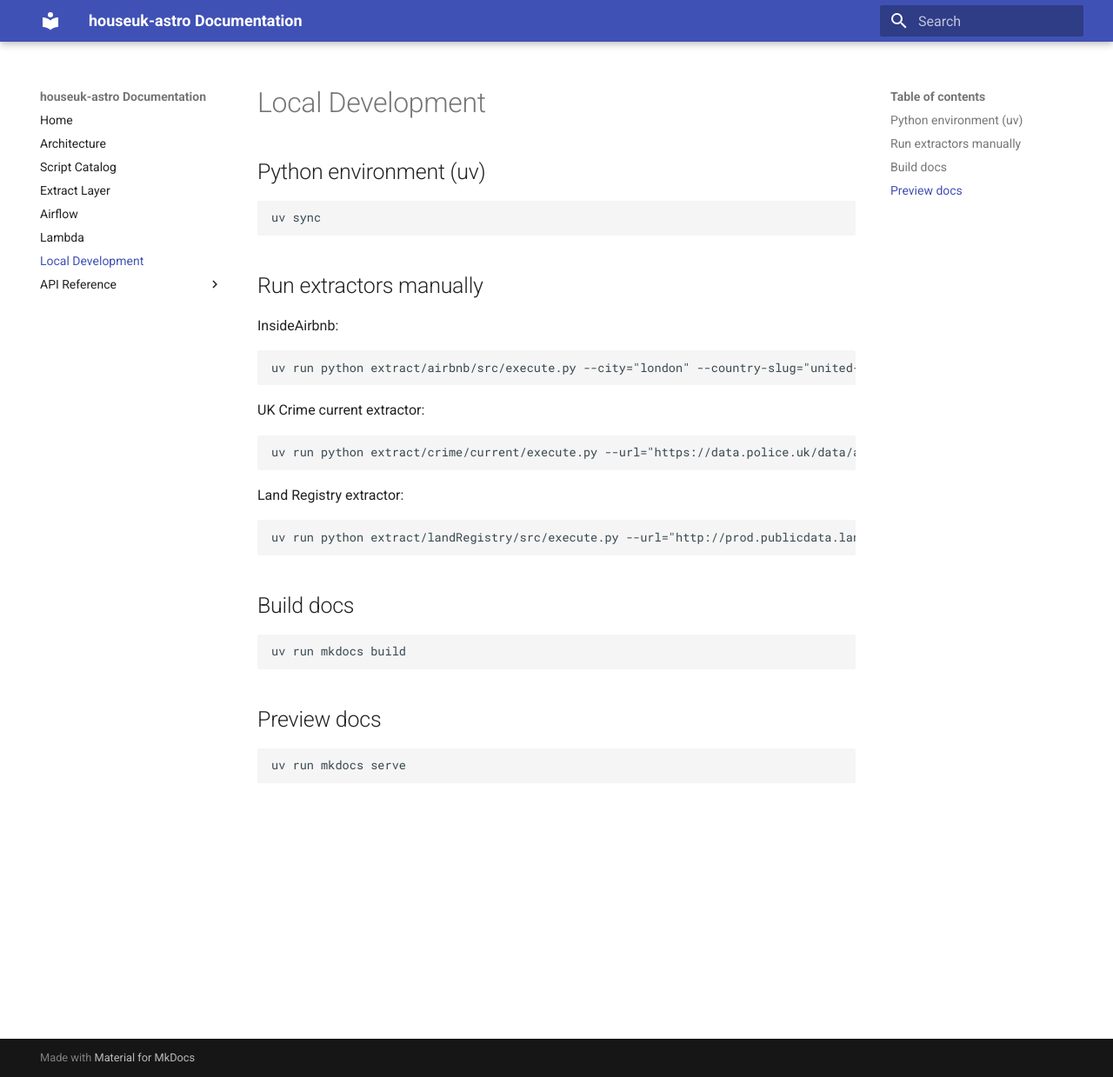
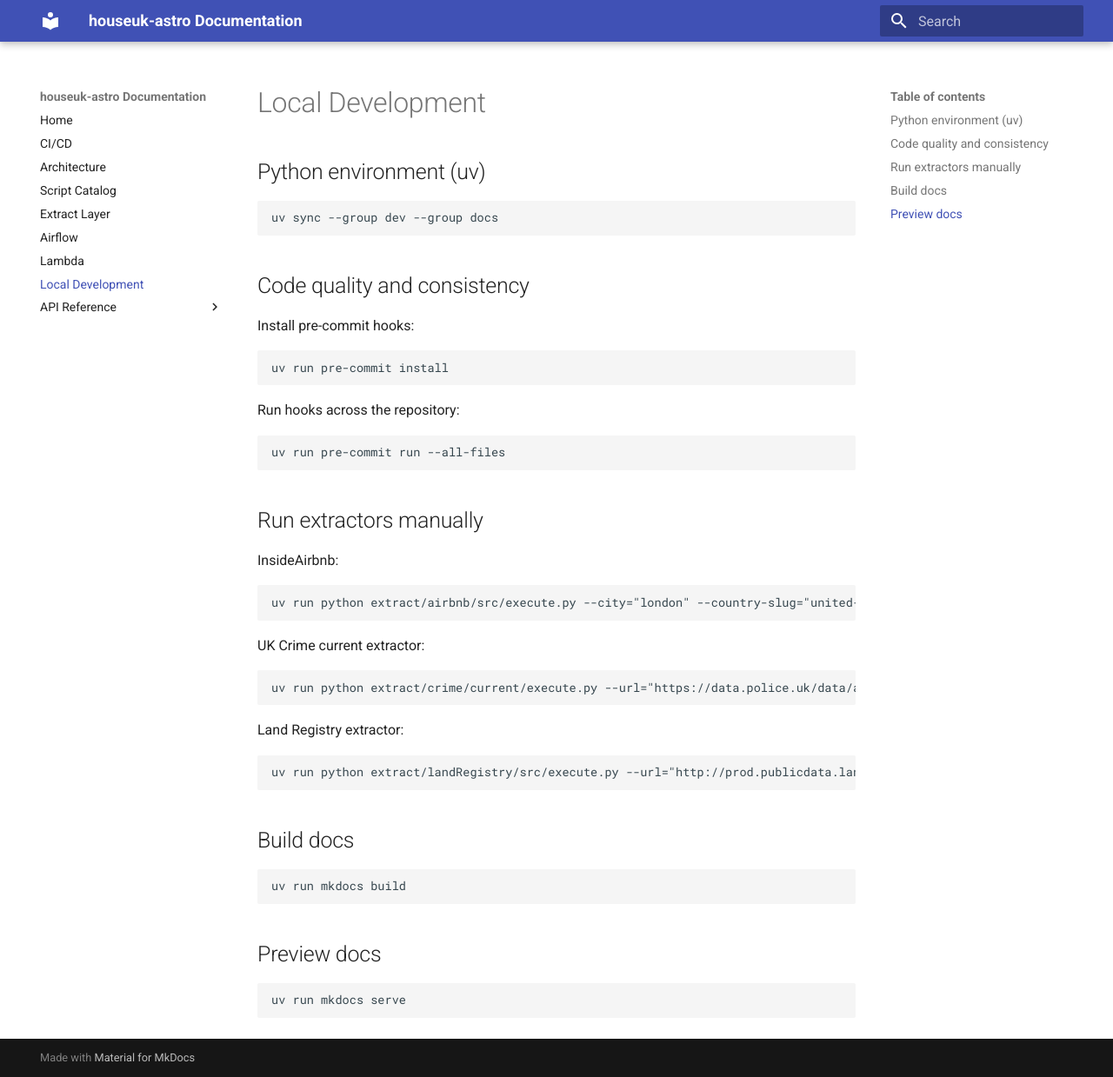
Before and after one commit to strategydata/houseuk-astro, an MkDocs documentation site: the page built from docs/local-development.md, in a window 1280 px wide and 1239 px high. Shown: the whole window at 87% size. Built offline with MkDocs 1.6.1 and Material for MkDocs 9.7.7, drawn with Linux system fonts in a browser that asks for light colours.

Commit message:
docs: refresh project docs for uv, CI/CD, and pre-commit workflow

````diff
--- a/docs/local-development.md
+++ b/docs/local-development.md
@@ -3,7 +3,21 @@
 ## Python environment (uv)
 
 ```bash
-uv sync
+uv sync --group dev --group docs
+```
+
+## Code quality and consistency
+
+Install pre-commit hooks:
+
+```bash
+uv run pre-commit install
+```
+
+Run hooks across the repository:
+
+```bash
+uv run pre-commit run --all-files
 ```
 
 ## Run extractors manually
--- a/mkdocs.yml
+++ b/mkdocs.yml
@@ -7,6 +7,7 @@ theme:
 
 nav:
   - Home: index.md
+  - CI/CD: ci-cd.md
   - Architecture: architecture.md
   - Script Catalog: scripts.md
   - Extract Layer: extract.md
````
Also changed, not shown: docs/airflow.md (+3 -0 lines), docs/architecture.md (+1 -0 lines), docs/ci-cd.md (added, +50 -0 lines), docs/index.md (+3 -2 lines), docs/scripts.md (+3 -0 lines).
